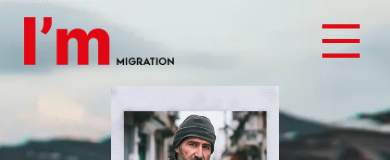
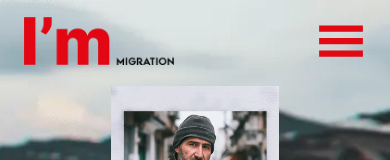
Before and after one commit to arun99-dev/im-migration, a React (Vite) app: page / in a window 390 px wide. Shown: the top 160 px of the page. Built offline with nearby package versions, Linux system fonts and the light colour scheme.

Commit message:
UPDATE: small hamburger menu

```diff
--- a/src/components/NavBar.jsx
+++ b/src/components/NavBar.jsx
@@ -10,8 +10,8 @@ import {
   ListItemText,
   ListItemButton
 } from '@mui/material/'
-import { RiMenuLine } from 'react-icons/ri'
 import { HiTranslate } from 'react-icons/hi'
+import { GiHamburgerMenu } from 'react-icons/gi'
 import { BsInfoCircleFill } from 'react-icons/bs'
 import { BiSolidDonateHeart } from 'react-icons/bi'
 import { IoIosCall, IoMdArrowDropdown, IoMdArrowDropup } from 'react-icons/io'
@@ -46,7 +46,7 @@ const NavBar = ({ route, setRoute, selectedLang, setSelectedLang }) => {
         <img src={route ? logoLight : logoDark} alt="im-migration logo" style={{ width: 150 }} />
       </Button>
       <IconButton sx={{ fontSize: 50 }} onClick={() => setOpenDrawer(true)}>
-        <RiMenuLine style={{ color: 'var(--red)' }}/>
+        <GiHamburgerMenu style={{ color: 'var(--red)' }}/>
       </IconButton>
       <Drawer anchor={'right'} open={openDrawer} onClose={() => setOpenDrawer(false)}>
         <Box
```
